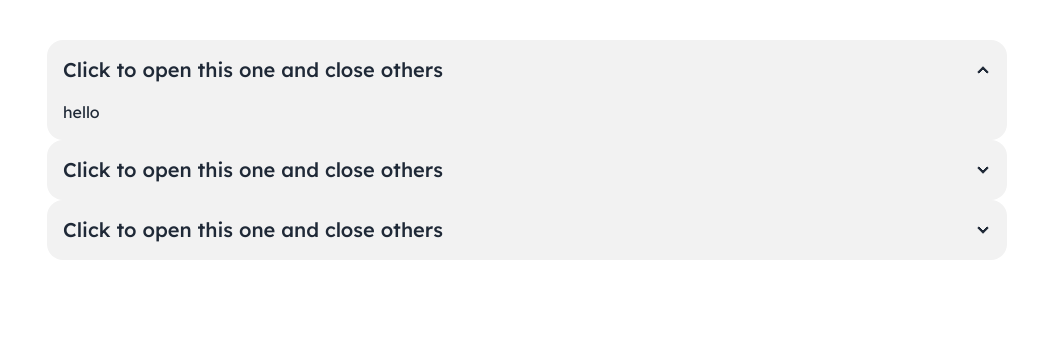
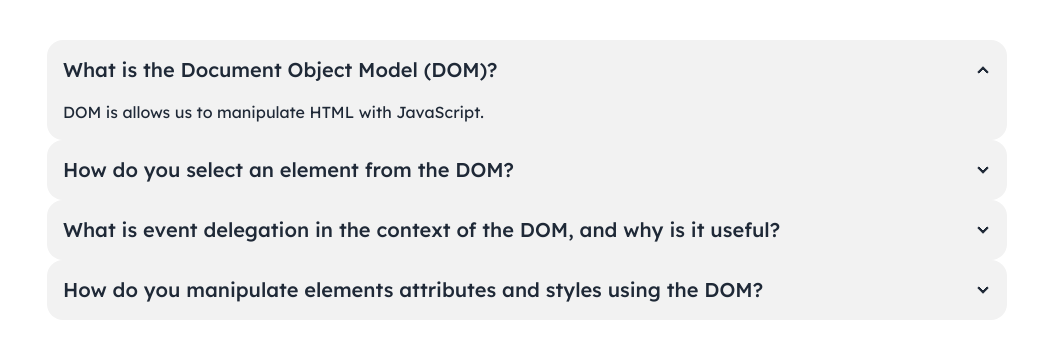
Before and after one commit to anayet71/DOM-Quest-Build-and-Manipulate, a plain HTML site: page blog.html in a window 1280 px wide. Shown: the part 372-730 px from the top of the page, without its empty margins (113-1166 px from the left). Drawn offline with nearby package versions, Linux system fonts and the light colour scheme.

Commit message:
Accordion added in the blog element

```diff
--- a/blog.html
+++ b/blog.html
@@ -40,23 +40,30 @@
 
         <div class="collapse collapse-arrow bg-base-200">
             <input type="radio" name="my-accordion-2" checked="checked" />
-            <div class="collapse-title text-xl font-medium">Click to open this one and close others</div>
+            <div class="collapse-title text-xl font-medium">What is the Document Object Model (DOM)?</div>
             <div class="collapse-content">
-                <p>hello</p>
+                <p>DOM is allows us to manipulate HTML with JavaScript.</p>
             </div>
         </div>
         <div class="collapse collapse-arrow bg-base-200">
             <input type="radio" name="my-accordion-2" />
-            <div class="collapse-title text-xl font-medium">Click to open this one and close others</div>
+            <div class="collapse-title text-xl font-medium">How do you select an element from the DOM?</div>
             <div class="collapse-content">
-                <p>hello</p>
+                <p>There are many ways to do it. I mostly used getElementById</p>
             </div>
         </div>
         <div class="collapse collapse-arrow bg-base-200">
             <input type="radio" name="my-accordion-2" />
-            <div class="collapse-title text-xl font-medium">Click to open this one and close others</div>
+            <div class="collapse-title text-xl font-medium">What is event delegation in the context of the DOM, and why is it useful?</div>
             <div class="collapse-content">
-                <p>hello</p>
+                <p>Event delegation is to manage bubble up parent and child </p>
+            </div>
+        </div>
+        <div class="collapse collapse-arrow bg-base-200">
+            <input type="radio" name="my-accordion-2" />
+            <div class="collapse-title text-xl font-medium">How do you manipulate elements attributes and styles using the DOM?</div>
+            <div class="collapse-content">
+                <p>First call the the certain element by id, class or tag. Then function and create, push or remove as my requirements. </p>
             </div>
         </div>
         <!-- Accordion end -->
--- /dev/null
+++ b/js/blog.js
@@ -0,0 +1,4 @@
+document.getElementById('blog-btn').addEventListener('click', function(){
+    window.location.href = "blog.html";
+
+})
--- a/js/btn.js
+++ /dev/null
@@ -1,4 +0,0 @@
-// document.getElementById('history-btn').addEventListener('click', function(){
-
-
-// })
```
Also changed, not shown: index.html (+2 -2 lines).
